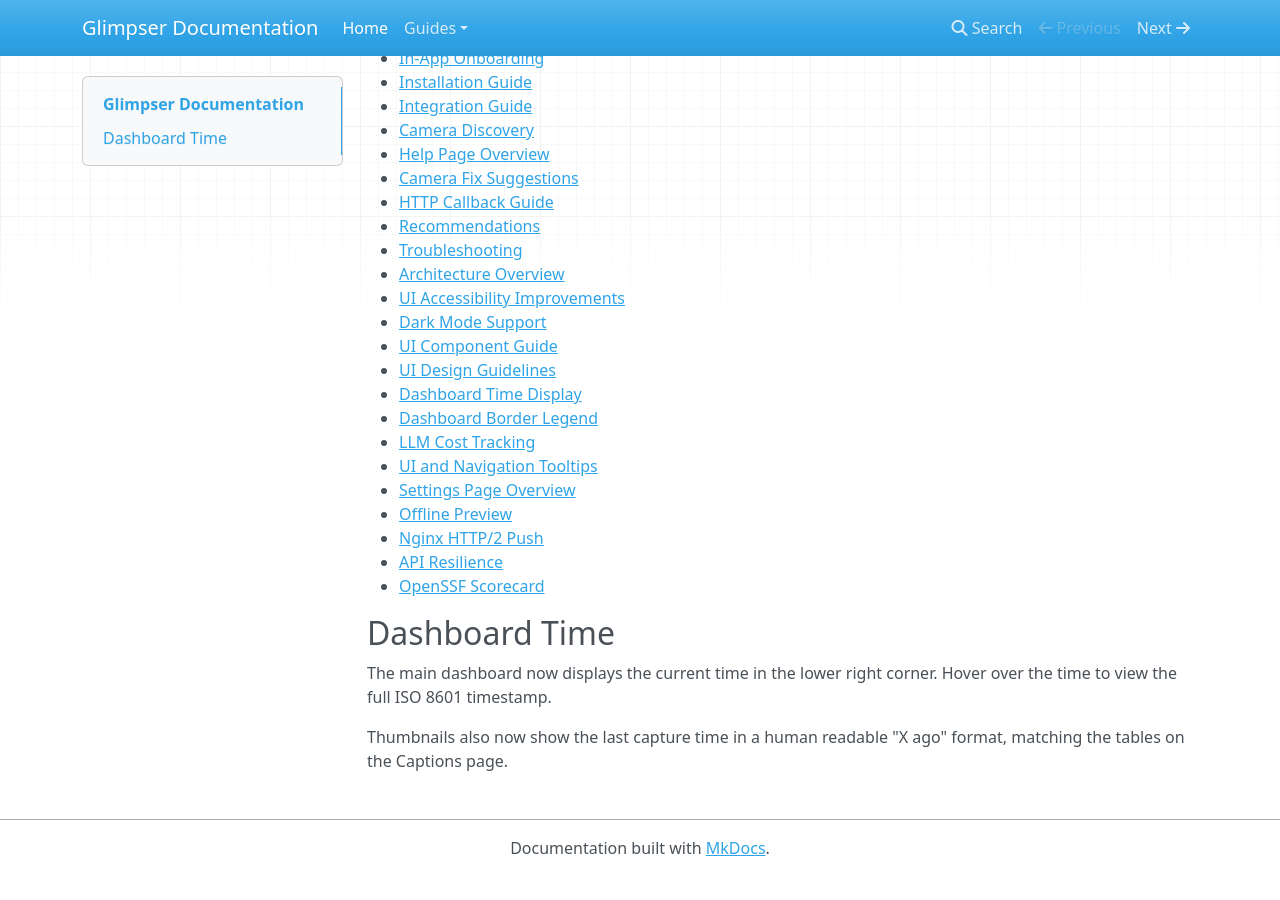
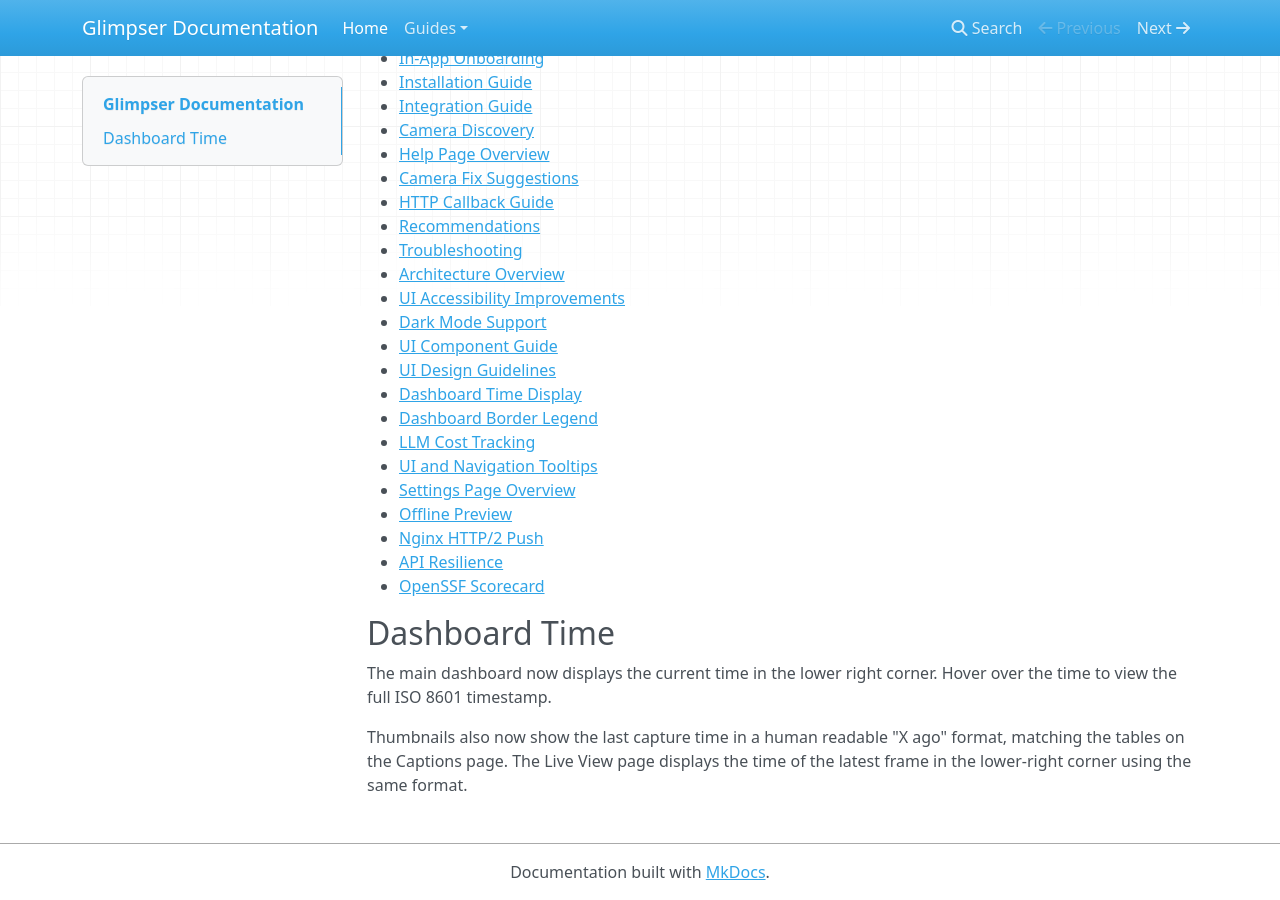
Before and after one commit to KristopherKubicki/glimpser, an MkDocs documentation site: the page built from docs/index.md, in a window 1280 px wide and 900 px high, scrolled down 536 px. Built offline with MkDocs 1.6.1, drawn with Linux system fonts in a browser that asks for light colours; nearby versions of some CDN libraries; before the commit the page ends 1412 px from its top, so only the background shows below that.

Commit message:
feat(live): show relative frame time

```diff
--- a/docs/index.md
+++ b/docs/index.md
@@ -47,3 +47,5 @@
 
 Thumbnails also now show the last capture time in a human readable
 "X ago" format, matching the tables on the Captions page.
+The Live View page displays the time of the latest frame in the
+lower-right corner using the same format.
```
Also changed, not shown: app/static/js/live.js (+20 -0 lines).
